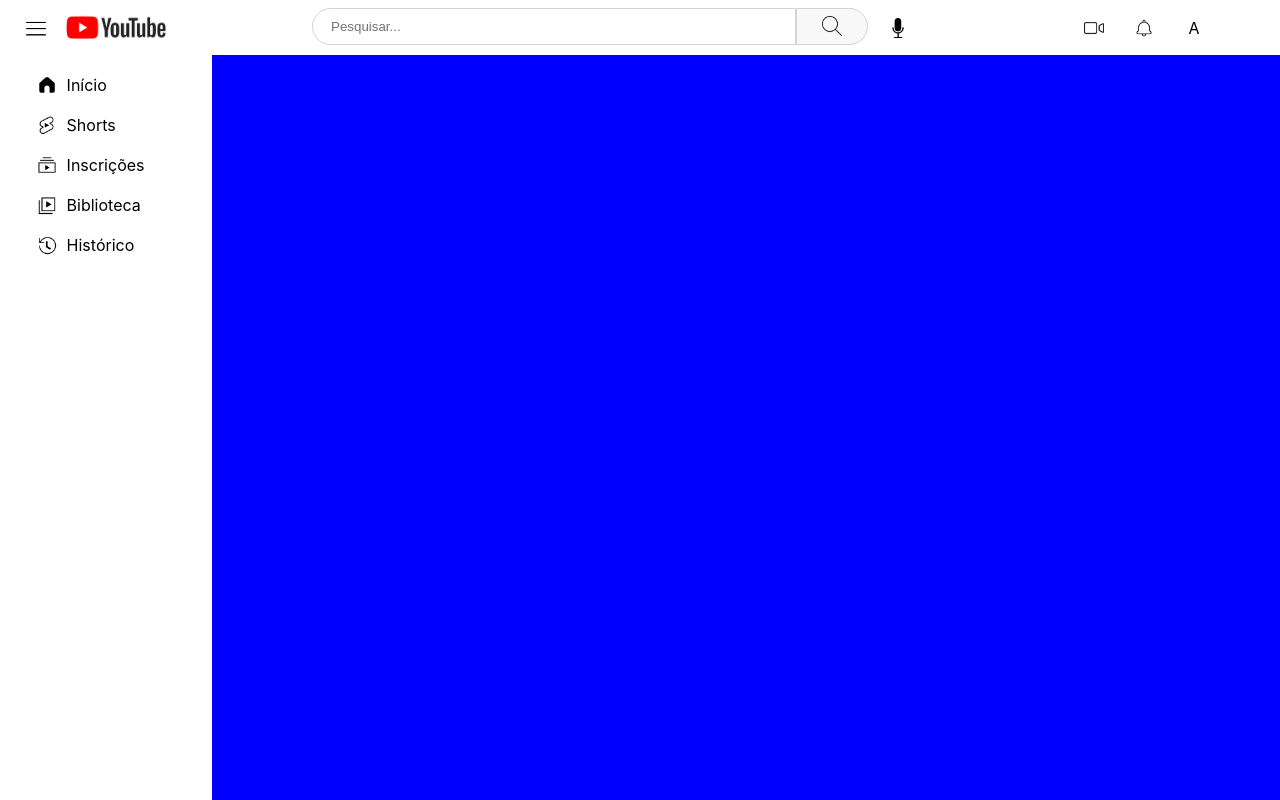
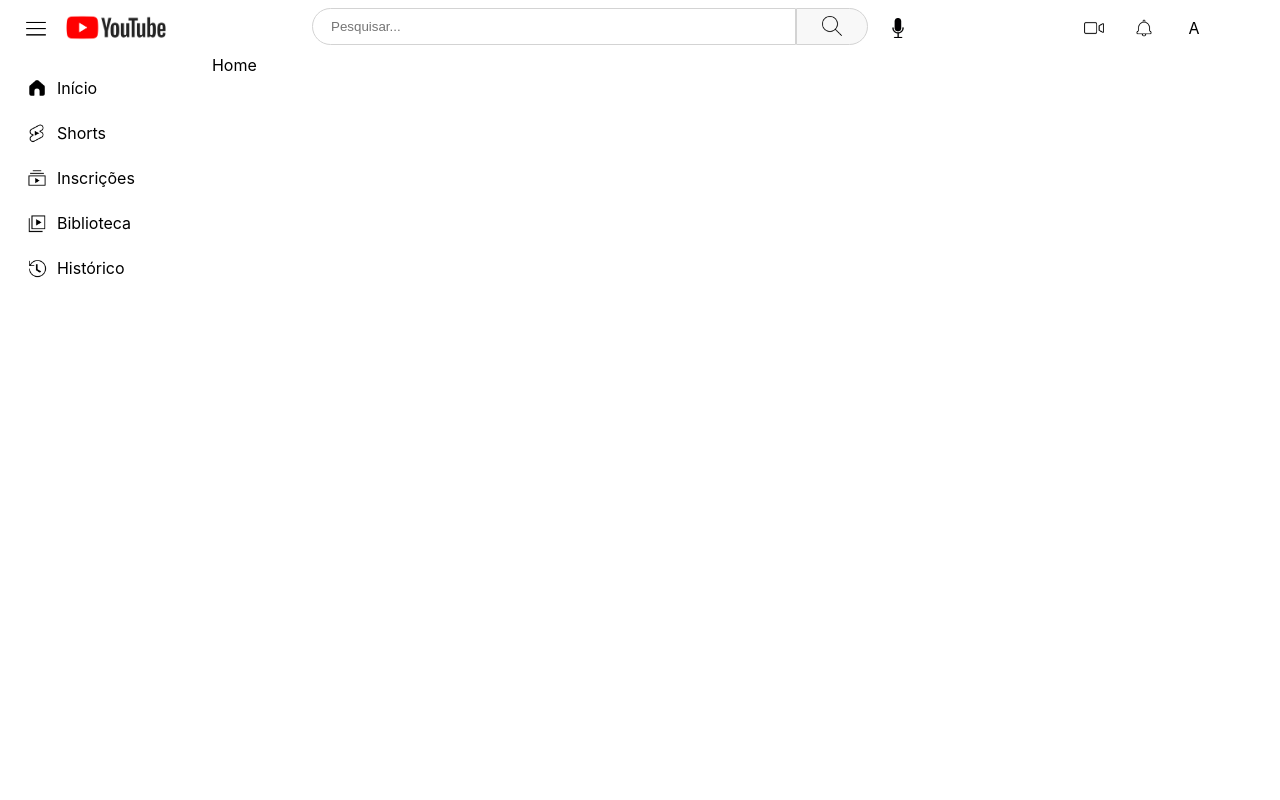
Before and after one commit to abnerfrs/Youtube-UI, a React (Create React App) app: page / in a window 1280 px wide. Built offline with nearby package versions, Linux system fonts and the light colour scheme.

Commit message:
Menu routing creation

```diff
--- a/package.json
+++ b/package.json
@@ -11,6 +11,7 @@
     "@types/react-dom": "^18.2.15",
     "react": "^18.2.0",
     "react-dom": "^18.2.0",
+    "react-router-dom": "^6.19.0",
     "react-scripts": "5.0.1",
     "styled-components": "^6.1.1",
     "typescript": "^4.9.5",
@@ -42,6 +43,7 @@
   },
   "devDependencies": {
     "@types/react": "^18.2.37",
+    "@types/react-router-dom": "^5.3.3",
     "@types/styled-components": "^5.1.30"
   }
 }
--- a/src/App.tsx
+++ b/src/App.tsx
@@ -1,19 +1,34 @@
 import React, { useState } from "react";
 import Header from "./components/header";
 import Menu from "./components/menu";
+import { BrowserRouter, Routes, Route } from "react-router-dom";
+import Home from "./pages/home";
+import Shorts from "./pages/shorts";
+import Subscribe from "./pages/subscribe";
+import Library from "./pages/library";
+import Historic from "./pages/historic";
 
 function App() {
+  const [openMenu, setOpenMenu] = useState(true);
 
-    const [openMenu, setOpenMenu] = useState(true);
-
-    return (
-    <div className="App">
-      <Header menuState={openMenu} setMenuState={setOpenMenu}/>
-      <div style={{ width: "100%", display: "flex" }}>
-        <Menu menuState={openMenu}/>
-        <div style={{ backgroundColor: "blue", width: "100%" }}></div>
+  return (
+    <BrowserRouter>
+      <div className="App">
+        <Header menuState={openMenu} setMenuState={setOpenMenu} />
+        <div style={{ width: "100%", display: "flex" }}>
+          <Menu menuState={openMenu} />
+          <div style={{ width: "100%" }}>
+            <Routes>
+              <Route path="/" element={<Home />} />
+              <Route path="/shorts" element={<Shorts />} />
+              <Route path="/subscribe" element={<Subscribe />} />
+              <Route path="/library" element={<Library />} />
+              <Route path="/historic" element={<Historic />} />
+            </Routes>
+          </div>
+        </div>
       </div>
-    </div>
+    </BrowserRouter>
   );
 }
 
--- a/src/components/header/style.ts
+++ b/src/components/header/style.ts
@@ -9,7 +9,6 @@ box-sizing: border-box;
 display: flex;
 align-items: center;
 justify-content: space-between;
-position: fixed;
 `;
 
 export const LogoContainer = styled.div`
--- a/src/components/menu/index.tsx
+++ b/src/components/menu/index.tsx
@@ -4,18 +4,20 @@ import ShortsIcon from "../../assets/shorts.png";
 import SubscribeIcon from "../../assets/subscribe.png";
 import Me from "../../assets/me.png";
 import Historic from "../../assets/historic.png";
+import { useNavigate } from "react-router-dom";
 
 interface sourcesNames {
   name: string;
   url: string;
+  link: string;
 }
 
 const sources: Array<sourcesNames> = [
-  { name: "Início", url: HomeIcon },
-  { name: "Shorts", url: ShortsIcon },
-  { name: "Inscrições", url: SubscribeIcon },
-  { name: "Biblioteca", url: Me },
-  { name: "Histórico", url: Historic },
+  { name: "Início", url: HomeIcon, link: "/" },
+  { name: "Shorts", url: ShortsIcon, link: "/shorts" },
+  { name: "Inscrições", url: SubscribeIcon, link: "/subscribe" },
+  { name: "Biblioteca", url: Me, link: "/library" },
+  { name: "Histórico", url: Historic, link: "/historic" },
 ];
 
 interface IProps {
@@ -23,10 +25,12 @@ interface IProps {
 }
 
 function Menu({ menuState }: IProps) {
+  const navigate = useNavigate();
+
   return (
     <Container menuState={menuState}>
       {sources.map((value) => (
-        <MenuItem menuState={menuState}>
+        <MenuItem menuState={menuState} onClick={() => navigate(value.link)}>
           <ButtonIcon alt="" src={value.url} />
           <span>{value.name}</span>
         </MenuItem>
--- a/src/components/menu/style.ts
+++ b/src/components/menu/style.ts
@@ -2,21 +2,21 @@ import styled from 'styled-components';
 
 export const Container = styled.div<{ menuState: boolean }>`
 width: ${({ menuState }) => menuState ? '250px' : '100px'};
-height: 100vh;
+height: calc(100vh - 55px);
 display: flex;
 align-items: center;
 flex-direction: column;
 overflow-y: auto;
 box-sizing: border-box;
-padding: 65px 10px 10px 10px;
+padding: 10px 10px 10px 10px;
 `;
 
 export const MenuItem = styled.div<{ menuState: boolean }>`
-width: 90%;
-min-height: ${({ menuState }) => menuState ? '40px' : '70px'};
+width: 98%;
+min-height: ${({ menuState }) => menuState ? '45px' : '70px'};
 border-radius: 10px;
 cursor: pointer;
-padding: 2px 17px;
+padding: 2px 15px;
 box-sizing: border-box;
 display: flex;
 flex-direction: ${({ menuState }) => menuState ? 'row' : 'column'};
@@ -24,6 +24,7 @@ align-items: center;
 justify-content: ${({ menuState }) => menuState ? 'none' : 'center'};
 
 span {
+    margin-top: ${({menuState}) => menuState? '0': '5px'};
     margin-left: ${({ menuState }) => menuState ? '10px' : 'none'};
     font-size: ${({ menuState }) => menuState ? '16px' : '12px'};
 }
```
Also changed, not shown: 1 other file (tests, documents, lock files or other folders).
